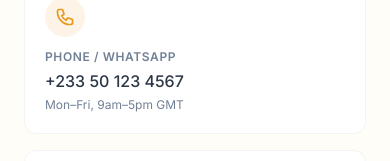
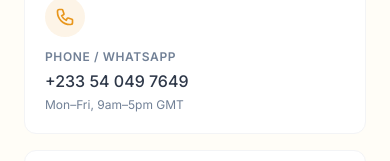
Before and after one commit to Agadoe/sendflow, a Next.js app: page /contact in a window 390 px wide. Shown: the part 459-620 px from the top of the page. Built offline with nearby package versions, Linux system fonts and the light colour scheme.

Commit message:
Update contact page phone to 0540497649

```diff
--- a/src/app/(public)/contact/page.tsx
+++ b/src/app/(public)/contact/page.tsx
@@ -72,7 +72,7 @@ export default function ContactPage() {
               </svg>
             </div>
             <div className="text-xs text-slate-light uppercase tracking-wider font-semibold mb-1">Phone / WhatsApp</div>
-            <a href="tel:+233501234567" className="text-slate font-medium hover:text-amber transition-colors">+233 50 123 4567</a>
+            <a href="tel:+233540497649" className="text-slate font-medium hover:text-amber transition-colors">+233 54 049 7649</a>
             <div className="text-xs text-slate-light mt-1">Mon–Fri, 9am–5pm GMT</div>
           </div>
 
```
